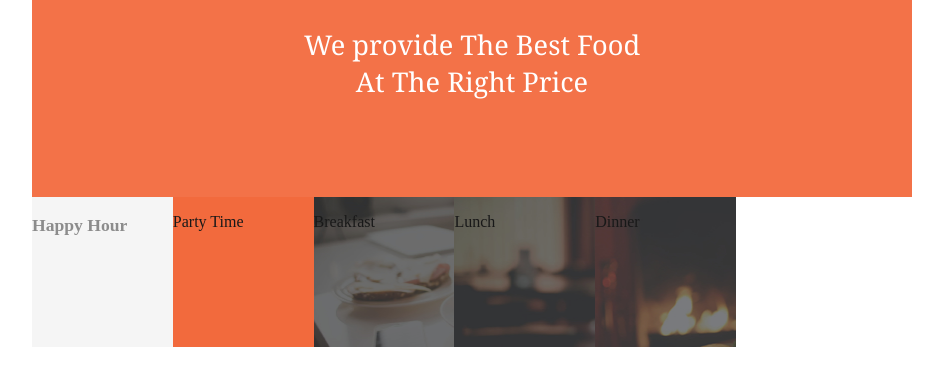
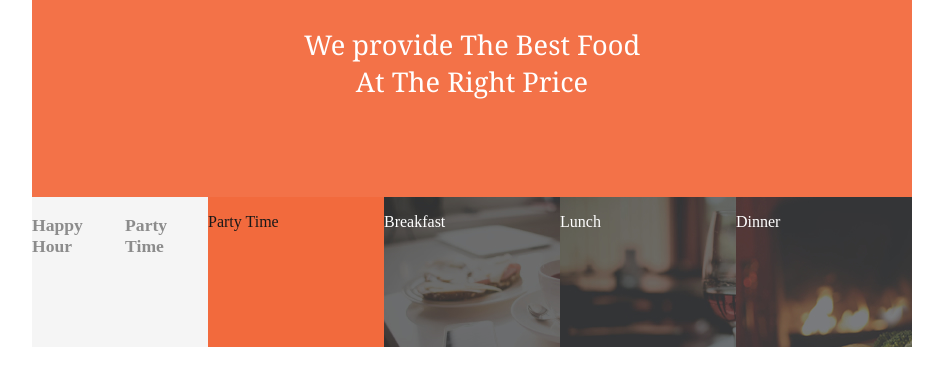
Before and after one commit to DeveloperOwala/Anitas-Kitchen, a plain HTML site: page index.html in a window 1280 px wide. Shown: the part 341-726 px from the top of the page, without its empty margins (168-1111 px from the left). Drawn offline with Linux system fonts and the light colour scheme.

Commit message:
second week

```diff
--- a/index.html
+++ b/index.html
@@ -17,7 +17,8 @@
     </div>
     <div id="menu">
     <div id="happyHour">
-        <p >Happy Hour</p>
+        <p >Happy Hour</p> <br>
+        <p >Party Time</p>
     </div>
     <div id="partyTime">
         <p >Party Time</p>
--- a/style.css
+++ b/style.css
@@ -11,7 +11,6 @@ nav{
 #logo{
       text-align: center;
       padding: 20px 10px;
-
 
 }
 #p1{
@@ -37,7 +36,8 @@ nav{
 #menu{
     display: flex;
     justify-content: space-between;
-    margin-right: 20%;
+    opacity: 1.2;
+
 }
 #menu div{
     /* padding: 10px 20px 10px 0px; */
@@ -50,13 +50,15 @@ nav{
 }
 #breakfast{
     background-image: url(./images/breakfast.jpg);
+   color: white;
 
 }
 #lunch{
     background-image: url(./images/lunch.jpg);
-
+    color: white;
 }
 
 #dinner{
     background-image: url(./images/dinner.jpg);
+    color: white;
 }
```
